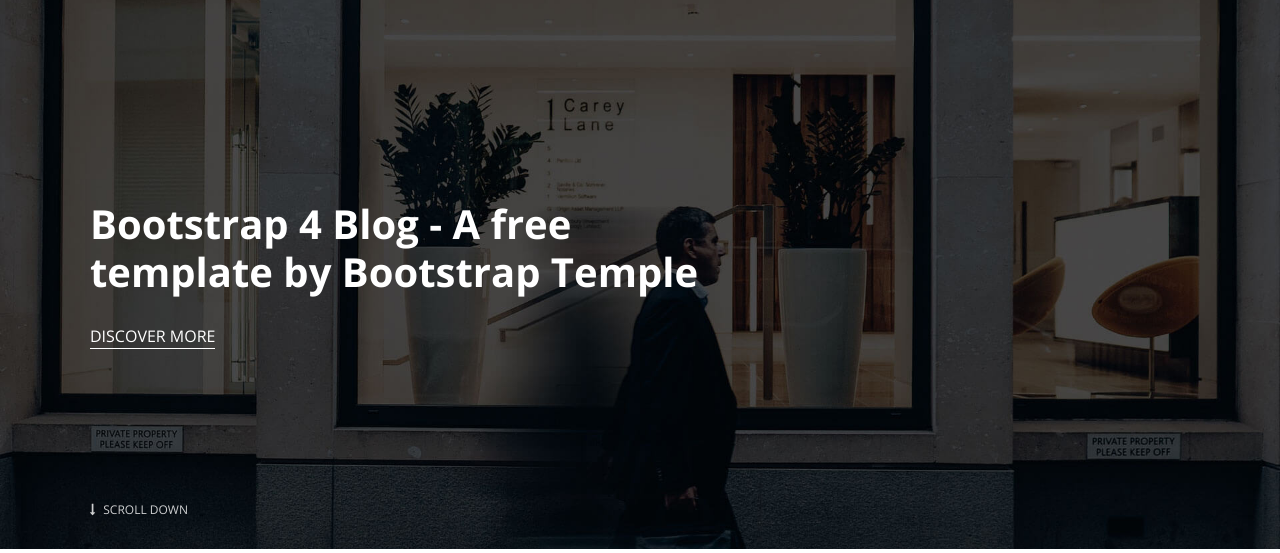
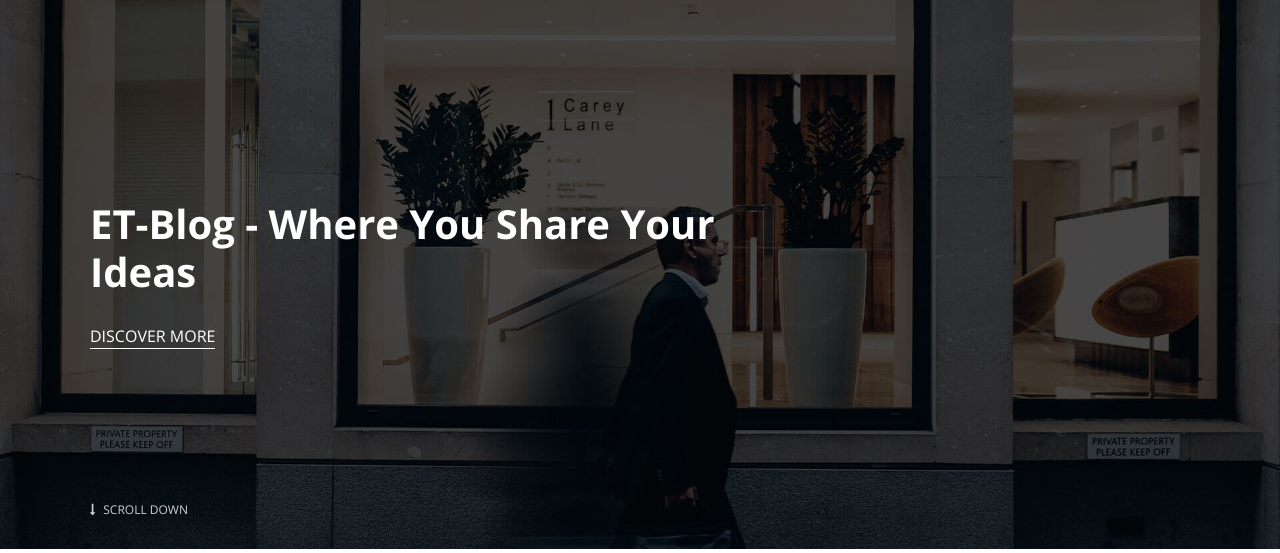
Before and after one commit to Merwan-J/ET-Blog, a Django app: page / in a window 1280 px wide. Shown: the part 84-637 px from the top of the page. Run offline with Django 3.2, Linux system fonts and the light colour scheme; data comes from the database, SQL or seed files in the repository; some libraries are stand-ins or nearby versions.

Commit message:
updated index.html changed the text of template

```diff
--- a/templates/index.html
+++ b/templates/index.html
@@ -7,7 +7,7 @@
       <div class="container">
         <div class="row">
           <div class="col-lg-7">
-            <h1>Bootstrap 4 Blog - A free template by Bootstrap Temple</h1><a href="#" class="hero-link">Discover More</a>
+            <h1>ET-Blog - Where You Share Your Ideas</h1><a href="#" class="hero-link">Discover More</a>
           </div>
         </div><a href=".intro" class="continue link-scroll"><i class="fa fa-long-arrow-down"></i> Scroll Down</a>
       </div>
```
